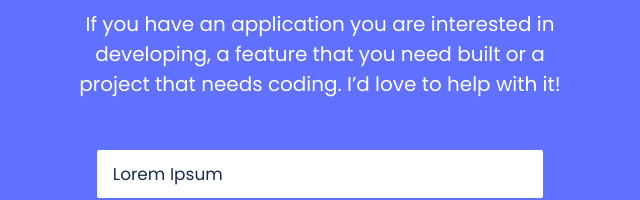
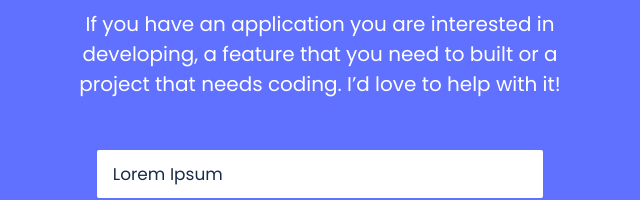
Before and after one commit to kkmanuu/My-Portfolio, a website: page index.html in a window 1280 px wide. Shown: the part 4112-4312 px from the top of the page, 320-960 px from the left. Drawn offline with Linux system fonts and the light colour scheme.

Commit message:
Updated index.html file

```diff
--- a/index.html
+++ b/index.html
@@ -257,7 +257,7 @@
           <h2 class="contact-title">Contact me</h2>
           <p class="contact-detail">
             If you have an application you are interested in developing, a
-            feature that you need built or a project that needs coding. I’d love
+            feature that you need to built or a project that needs coding. I’d love
             to help with it!
           </p>
         </div>
```
